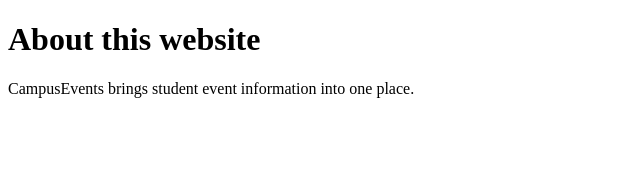
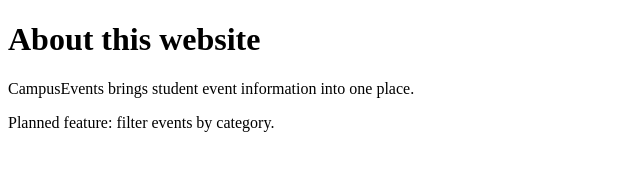
Before and after one commit to KADUMU0980/CampusEvents, a plain HTML site: page about.html in a window 1280 px wide. Shown: the whole page, without its empty margins (0-640 px from the left). Drawn offline with Linux system fonts and the light colour scheme.

Commit message:
Add the event category filter idea

```diff
--- a/about.html
+++ b/about.html
@@ -7,5 +7,6 @@
 <body>
     <h1>About this website</h1>
     <p>CampusEvents brings student event information into one place.</p>
+    <p>Planned feature: filter events by category.</p>
 </body>
 </html>
```
